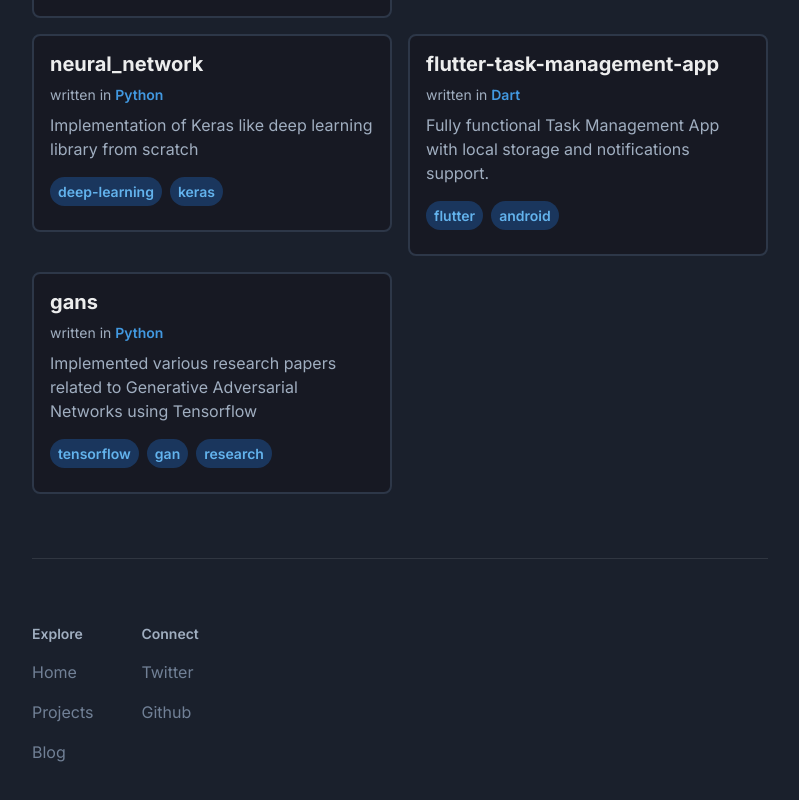
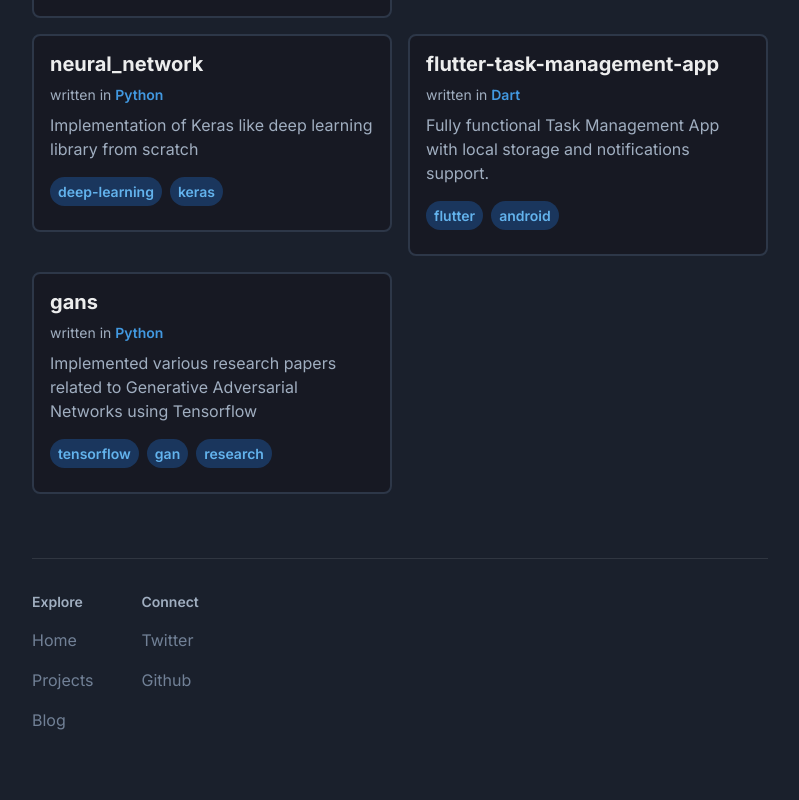
Before and after one commit to joshiprashanthd/personal_blog, a Next.js app: page /projects in a window 1280 px wide. Shown: the part 672-1472 px from the top of the page, without its empty margins (240-1039 px from the left). After the commit the page ends 1436 px from the top, so only its background shows below. Built offline with nearby package versions, Linux system fonts and the light colour scheme.

Commit message:
reduce vertical padding to 8 points

```diff
--- a/components/Footer.jsx
+++ b/components/Footer.jsx
@@ -41,7 +41,7 @@ const Footer = () => {
 
 	return (
 		<Flex
-			paddingY={16}
+			paddingY={8}
 			columnGap={12}
 			rowGap={8}
 			flexDirection={['column', 'row']}
```
